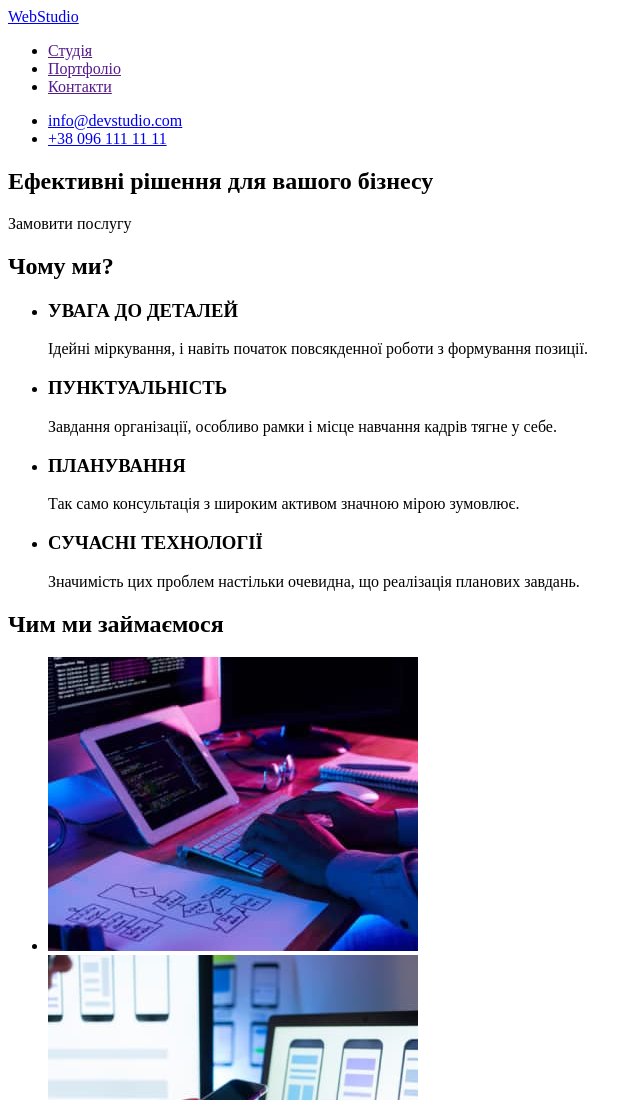
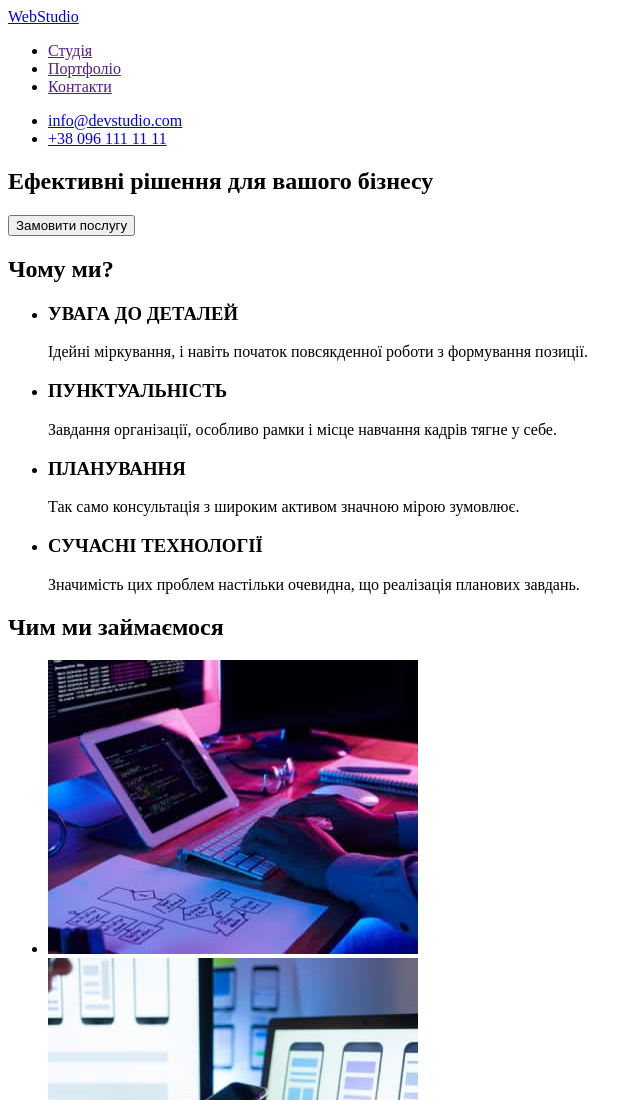
Before and after one commit to dmpls/-goit-markup-hw-01, a plain HTML site: page index.html in a window 1280 px wide. Shown: the top 1100 px of the page, without its empty margins (0-640 px from the left). Drawn offline with Linux system fonts and the light colour scheme.

Commit message:
Добавил кнопку вместо параграфа

```diff
--- a/index.html
+++ b/index.html
@@ -24,7 +24,7 @@
     <main>
       <section>
         <h1>Ефективні рішення для вашого бізнесу</h1>
-        <p>Замовити послугу</p>
+        <button type="button">Замовити послугу</button>
       </section>
       <section>
         <h2>Чому ми?</h2>
```
